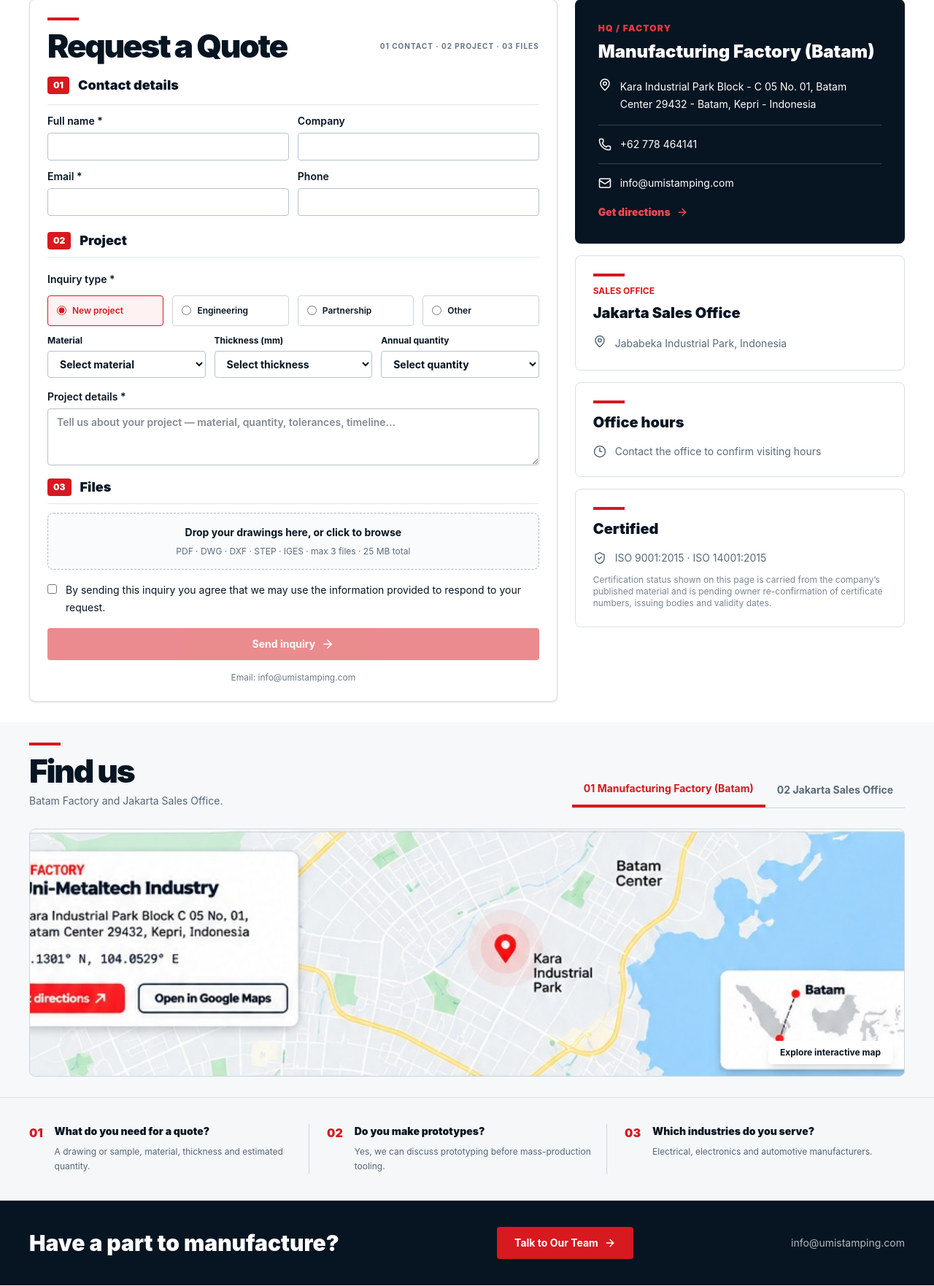
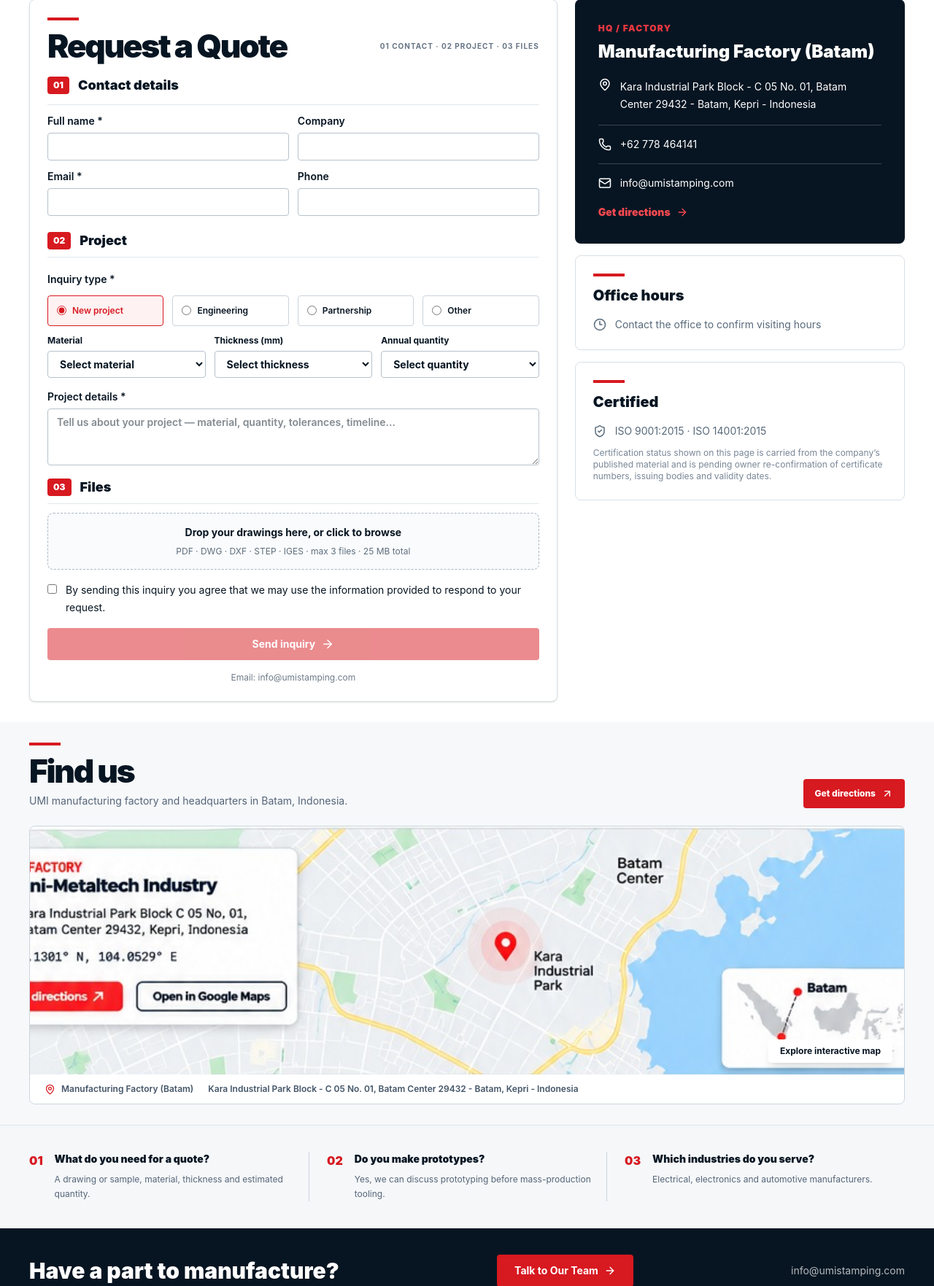
Before and after one commit to Kelvintan127/umi, a Laravel app: page /en/contact in a window 1280 px wide. Shown: the part 458-2221 px from the top of the page at 73% size. Run offline with Laravel 12, Linux system fonts and the light colour scheme; style sheets or scripts are compiled from the project's sources; some libraries are stand-ins or nearby versions.

Commit message:
fix(contact): remove defunct Jakarta office and keep only Batam factory location
Remove Jakarta card/maps/tab, retain Batam directions and lazy interactive map with smooth transitions, and eliminate obsolete second Place from SEO JSON-LD.

```diff
--- a/app/Support/PageProps.php
+++ b/app/Support/PageProps.php
@@ -254,11 +254,6 @@ final class PageProps
                     'name' => $contact['batam']['label'] ?? null,
                     'address' => implode(', ', $contact['batam']['lines'] ?? []),
                 ],
-                [
-                    '@type' => 'Place',
-                    'name' => $contact['jakarta']['label'] ?? null,
-                    'address' => implode(', ', $contact['jakarta']['lines'] ?? []),
-                ],
             ],
             'mainEntityOfPage' => $canonical,
         ];
--- a/resources/css/umi-mockup.css
+++ b/resources/css/umi-mockup.css
@@ -413,3 +413,9 @@
   }
   .umi-mockup .umi-panel-enter { animation:none; }
 }
+
+@media (prefers-reduced-motion: no-preference) {
+  .umi-mockup .umi-map-stage {
+    animation: umi-panel-appear 260ms cubic-bezier(.22,1,.36,1) both;
+  }
+}
--- a/resources/js/components/layout/MockupShell.tsx
+++ b/resources/js/components/layout/MockupShell.tsx
@@ -93,7 +93,7 @@ export function MockupShell({ active, children }: { active: string; children: Re
           <div><h2 className="text-sm font-bold">{locale === "id" ? "Pabrik Batam" : locale === "zh" ? "巴淡工厂" : "Batam Factory"}</h2>
             <p className="mt-2 text-xs leading-5 text-[#506070]">{contact.batam.lines.join(", ")}</p></div>
           <div><h2 className="text-sm font-bold">{locale === "id" ? "Hubungi Kami" : locale === "zh" ? "联系方式" : "Contact"}</h2>
-            <a href={"tel:" + contact.phone.replace(/\\s/g,"")} className="mt-2 block text-xs leading-5 text-[#506070] hover:text-[#d71920]">{contact.phone}</a>
+            <a href={"tel:" + contact.phone.replace(/\s/g,"")} className="mt-2 block text-xs leading-5 text-[#506070] hover:text-[#d71920]">{contact.phone}</a>
             <a href={"mailto:" + contact.email} className="mt-1 block break-all text-xs leading-5 text-[#506070] hover:text-[#d71920]">{contact.email}</a></div>
           <div><h2 className="text-sm font-bold">Quick Links</h2><div className="mt-2 grid grid-cols-2 gap-1.5">
             {chrome.nav.map(item => <Link key={item.key} href={siteLink(locale, item.path)} className="text-xs text-[#506070] hover:text-[#d71920]">{item.label}</Link>)}
--- a/resources/js/pages/Contact.tsx
+++ b/resources/js/pages/Contact.tsx
@@ -164,15 +164,14 @@ export default function Contact() {
   const props = usePage<PageProps>().props;
   const { locale, seo, htmlLang, content } = props;
   const { contact } = content.blocks;
-  const [location, setLocation] = useState(0);
   const [interactiveBatamMap, setInteractiveBatamMap] = useState(false);
   const primary = contact.batam;
-  const secondary = (contact as typeof contact & { jakarta?: {label: string; lines: string[]; map?: string} }).jakarta;
-  const locations = [
-    { label: primary.label, address: primary.lines.join(", "), map: primary.map, query: "Kara Industrial Park Batam Center Indonesia" },
-    { label: secondary?.label ?? "Jakarta Sales Office", address: secondary?.lines.join(", ") ?? "Jababeka Industrial Park, Indonesia", map: secondary?.map, query: "Jababeka Industrial Park Cikarang Indonesia" },
-  ];
-  const selected = locations[location];
+  const selected = {
+    label: primary.label,
+    address: primary.lines.join(", "),
+    map: primary.map,
+    query: "Kara Industrial Park Batam Center Indonesia",
+  };
   const mapSearch = "https://www.google.com/maps/search/?api=1&query=" + encodeURIComponent(selected.query);
   const headline = locale === "id" ? "Ada komponen yang ingin diproduksi?" : locale === "zh" ? "有零件需要生产？" : "Have a part to manufacture?";
   const intro = locale === "id" ? "Kirim kebutuhan dan gambar teknik Anda. Tim kami akan meninjau kelayakan, tooling, dan harga." : locale === "zh" ? "向我们发送图纸和要求。我们的团队将评估可制造性、模具及报价。" : "Send us your requirements. Our team will review feasibility, tooling and pricing.";
@@ -213,10 +212,6 @@ export default function Contact() {
             <a href={primary.map || mapSearch} rel="noopener noreferrer" target="_blank" className="mt-5 inline-flex items-center gap-2 text-sm font-black text-[#f44850]">Get directions <ArrowRight size={16}/></a>
           </section>
           <section className="rounded-lg border border-[#d8e0e7] p-6"><div className="umi-mark"/>
-            <p className="text-xs font-bold uppercase text-[#d71920]">Sales office</p>
-            <h2 className="mt-2 text-xl font-black">{locations[1].label}</h2>
-            <p className="mt-4 flex items-start gap-3 text-sm leading-6 text-[#596a7b]"><MapPin size={18}/>{locations[1].address}</p></section>
-          <section className="rounded-lg border border-[#d8e0e7] p-6"><div className="umi-mark"/>
             <h2 className="text-xl font-black">Office hours</h2><p className="mt-4 flex items-center gap-3 text-sm text-[#596a7b]"><Clock3 size={18}/>Contact the office to confirm visiting hours</p></section>
           <section className="rounded-lg border border-[#d8e0e7] p-6"><div className="umi-mark"/>
             <h2 className="text-xl font-black">Certified</h2><p className="mt-4 flex items-center gap-3 text-sm text-[#596a7b]"><ShieldCheck size={18}/>ISO 9001:2015 · ISO 14001:2015</p>
@@ -224,54 +219,56 @@ export default function Contact() {
         </aside>
       </div>
     </section>
-    <section className="bg-[#f6f8fa] py-7 lg:py-7"><div className="mx-auto max-w-[1400px] px-5 sm:px-8 xl:px-10">
-      <div className="flex flex-wrap items-end justify-between gap-6"><div><div className="umi-mark"/><h2 className="umi-heading">Find us</h2>
-        <p className="mt-2 text-sm text-[#566578]">Batam Factory and Jakarta Sales Office.</p></div>
-        <div className="flex border-b border-[#cbd5df]" role="tablist" aria-label="Office locations">
-          {locations.map((item, index) => <button type="button" role="tab" aria-controls="umi-map-panel" aria-selected={location === index} key={index}
-            onClick={() => setLocation(index)} className={"px-4 py-3 text-sm font-bold " + (location === index ? "border-b-4 border-[#d71920] text-[#d71920]" : "text-[#5c6a77]")}>
-            {String(index + 1).padStart(2, "0")} {item.label}</button>)}
+    <section className="bg-[#f6f8fa] py-7 lg:py-7">
+      <div className="mx-auto max-w-[1400px] px-5 sm:px-8 xl:px-10">
+        <div className="flex flex-wrap items-end justify-between gap-5">
+          <div><div className="umi-mark"/>
+            <h2 className="umi-heading">{locale === "id" ? "Temukan Kami" : locale === "zh" ? "联系我们的位置" : "Find us"}</h2>
+            <p className="mt-2 text-sm text-[#566578]">
+              {locale === "id" ? "Pabrik dan kantor pusat UMI di Batam, Kepulauan Riau."
+                : locale === "zh" ? "UMI 位于廖内群岛巴淡岛的工厂和总部。"
+                : "UMI manufacturing factory and headquarters in Batam, Indonesia."}
+            </p>
           </div>
+          <a href={selected.map || mapSearch} target="_blank" rel="noopener noreferrer"
+            className="umi-btn-red inline-flex items-center gap-2 rounded px-4 py-3 text-xs font-extrabold text-white">
+            {locale === "id" ? "Petunjuk Arah" : locale === "zh" ? "查看路线" : "Get directions"}
+            <ArrowUpRight size={16} aria-hidden="true"/>
+          </a>
         </div>
-      <div id="umi-map-panel" role="tabpanel" className="relative mt-7 h-[290px] overflow-hidden rounded-lg border border-[#ccd6de] bg-[#dce6eb] sm:h-[340px]">
-        {location === 0 ? (
-          interactiveBatamMap ? (
-            <div className="relative h-full w-full">
-              <iframe title="Interactive Batam factory location map" loading="lazy" referrerPolicy="no-referrer-when-downgrade"
+        <div className="relative mt-6 overflow-hidden rounded-lg border border-[#ccd6de] bg-[#dce6eb]">
+          <div className="relative h-[290px] w-full sm:h-[340px]" role="region" aria-label={selected.label}>
+            {interactiveBatamMap ? (
+              <div key="interactive" className="umi-map-stage relative h-full w-full">
+                <iframe title="Interactive Batam factory location map" loading="lazy"
+                  referrerPolicy="no-referrer-when-downgrade"
                   src={"https://maps.google.com/maps?q=" + encodeURIComponent(selected.query) + "&z=14&output=embed"}
-                className="h-full w-full border-0" />
+                  className="h-full w-full border-0"/>
                 <button type="button" onClick={() => setInteractiveBatamMap(false)}
                   className="absolute bottom-4 right-4 rounded bg-white px-4 py-2 text-xs font-bold text-[#071522] shadow-lg">
-                Reference view
+                  {locale === "id" ? "Tampilan awal" : locale === "zh" ? "地图预览" : "Reference view"}
                 </button>
               </div>
             ) : (
-            <div className="relative h-full w-full">
+              <div key="reference" className="umi-map-stage relative h-full w-full">
                 <a href={selected.map || mapSearch} target="_blank" rel="noopener noreferrer"
-                aria-label="Open Batam factory map in Google Maps" className="block h-full w-full">
-                <MockupCrop crop="batam-map" alt="Approved Batam factory map at Kara Industrial Park" className="h-full w-full" />
+                  aria-label="Open Batam factory location in Google Maps" className="block h-full w-full">
+                  <MockupCrop crop="batam-map" alt="UMI factory location at Kara Industrial Park, Batam" className="h-full w-full" />
                 </a>
                 <button type="button" onClick={() => setInteractiveBatamMap(true)}
                   className="absolute bottom-4 right-4 rounded bg-white px-4 py-2 text-xs font-bold text-[#071522] shadow-lg hover:bg-[#eaf0f4]">
-                Explore interactive map
+                  {locale === "id" ? "Jelajahi peta interaktif" : locale === "zh" ? "查看互动地图" : "Explore interactive map"}
                 </button>
               </div>
-          )
-        ) : (
-          <>
-            <iframe key={selected.query} title={selected.label + " map"} loading="lazy" referrerPolicy="no-referrer-when-downgrade"
-              src={"https://maps.google.com/maps?q=" + encodeURIComponent(selected.query) + "&z=13&output=embed"} className="h-full w-full border-0"/>
-            <div className="absolute bottom-5 left-5 max-w-[330px] rounded-lg bg-white/95 p-5 shadow-lg backdrop-blur">
-              <p className="text-xs font-black uppercase tracking-widest text-[#d71920]">Sales Office</p>
-              <h3 className="mt-1 text-lg font-black">{selected.label}</h3>
-              <p className="mt-3 flex items-start gap-2 text-xs leading-5 text-[#536171]"><MapPin size={16} className="shrink-0"/>{selected.address}</p>
-              <a href={selected.map || mapSearch} target="_blank" rel="noopener noreferrer"
-                className="umi-btn-red mt-4 inline-flex items-center gap-2 rounded px-4 py-3 text-xs font-bold text-white">Get directions<ArrowUpRight size={16}/></a>
-            </div>
-          </>
             )}
           </div>
-    </div></section>
+          <div className="flex flex-wrap items-center gap-x-5 gap-y-2 bg-white px-5 py-3 text-xs font-semibold text-[#445568]">
+            <span className="flex items-center gap-2"><MapPin size={15} className="text-[#d71920]"/>{selected.label}</span>
+            <span>{selected.address}</span>
+          </div>
+        </div>
+      </div>
+    </section>
     <section className="border-y border-[#dce3ea] bg-[#f5f7f9] py-9">
       <div className="mx-auto grid max-w-[1400px] gap-6 px-5 sm:px-8 md:grid-cols-3 xl:px-10">
         {[
```
Lines whose indentation alone changed are shown as unchanged.
